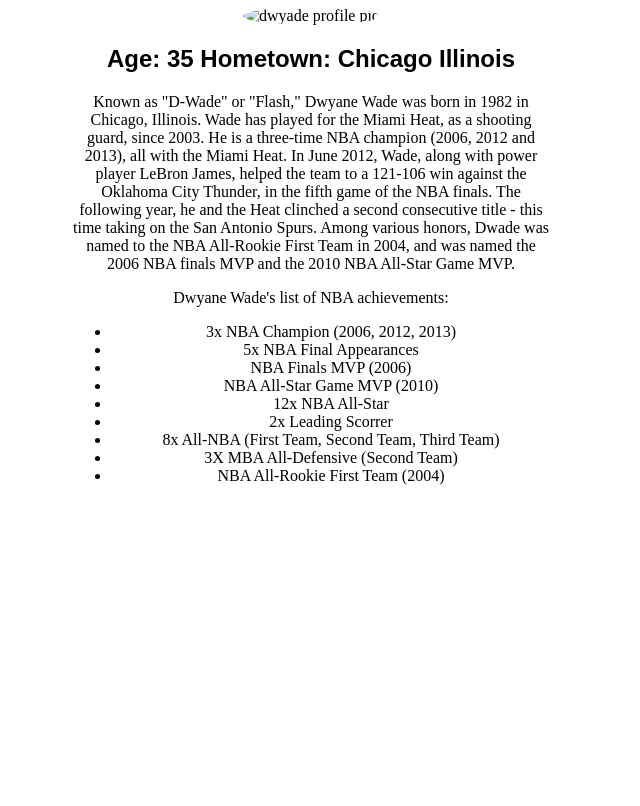
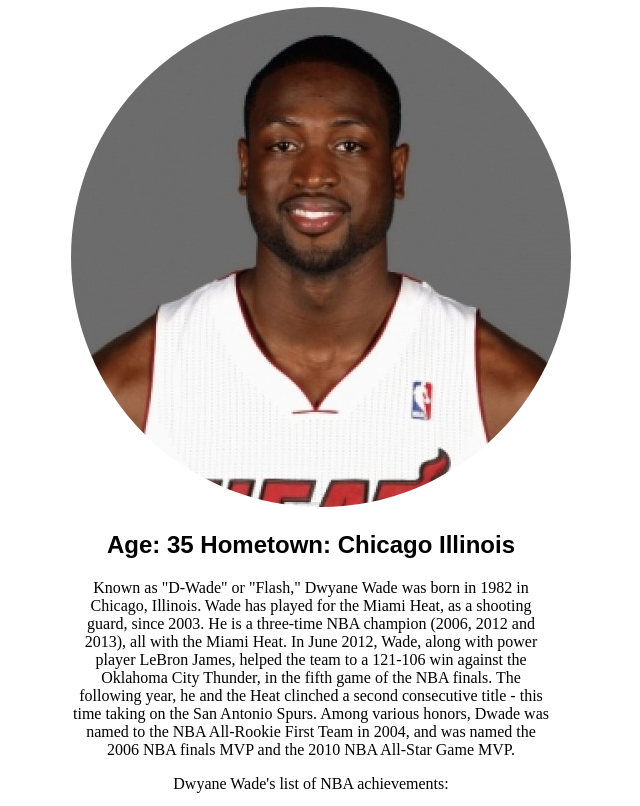
Before and after one commit to Jenomorales/prohect-one, a plain HTML site: page index.html in a window 1280 px wide. Shown: the part 73-879 px from the top of the page, without its empty margins (329-969 px from the left). Before the commit the page ends 800 px from the top, so only its background shows below. Drawn offline with Linux system fonts and the light colour scheme.

Commit message:
Update index.html

```diff
--- a/index.html
+++ b/index.html
@@ -6,7 +6,7 @@
 </head>
 <body>
     <h1>Dwyane Wade</h1>
-    <img src="assets/pictures/dwade.jpeg" alt="dwyade profile pic">
+    <img src="assets/pictures/dwade3.jpg" alt="dwyade profile pic">
     <h2>Age: 35
         Hometown: Chicago Illinois
     </h2>
```
